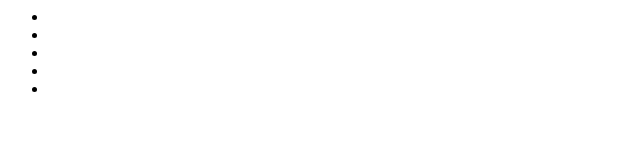
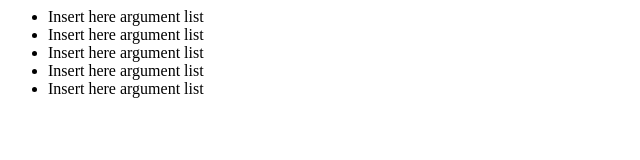
Before and after one commit to sinoath/vimTest, a plain HTML site: page index.html in a window 1280 px wide. Shown: the whole page, without its empty margins (0-640 px from the left). Drawn offline with Linux system fonts and the light colour scheme.

Commit message:
begin to fill the content list in index.html

```diff
--- a/index.html
+++ b/index.html
@@ -2,11 +2,11 @@
 <body>
 <p>
 <ul>
-	<li></li>
-	<li></li>
-	<li></li>
-	<li></li>
-	<li></li>
+	<li>Insert here argument list</li>
+	<li>Insert here argument list</li>
+	<li>Insert here argument list</li>
+	<li>Insert here argument list</li>
+	<li>Insert here argument list</li>
 </ul>
 </p>
 <p> </p>
```
